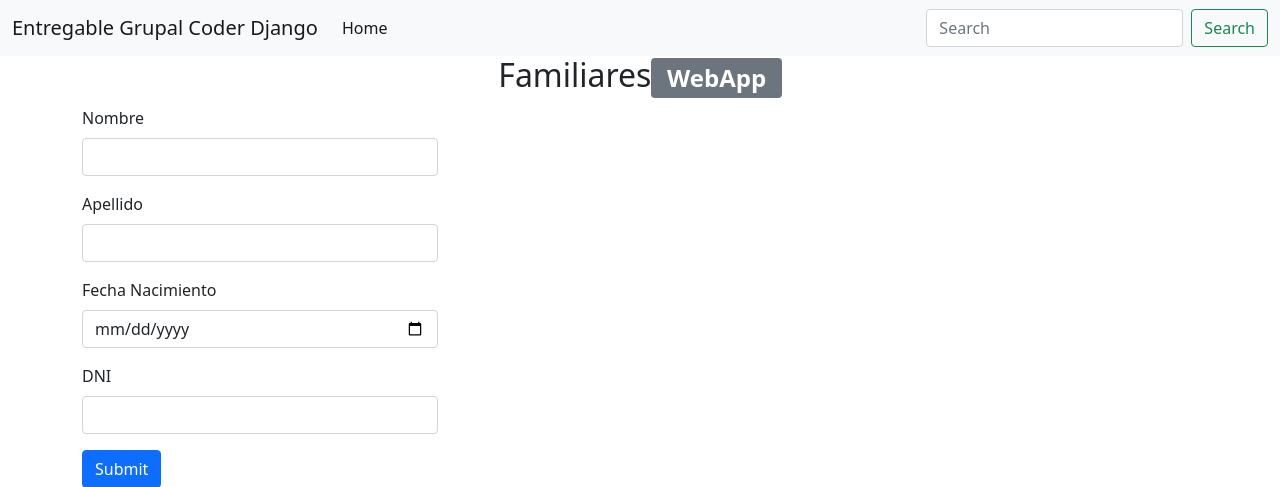
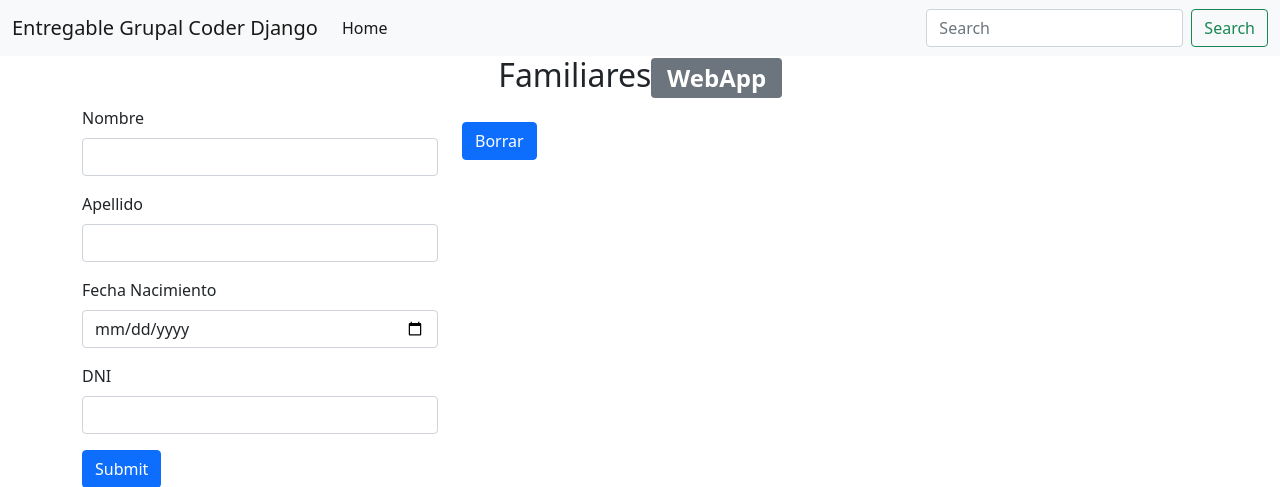
Before and after one commit to arielbotti/MVT-ArielBotti-ArielPerez, a Django app: page / in a window 1280 px wide. Shown: the top 487 px of the page. Run offline with Django 4.2, Linux system fonts and the light colour scheme; data that the repository does not hold is empty.

Commit message:
+ boton borrar DB

```diff
--- a/crud/Templates/index.html
+++ b/crud/Templates/index.html
@@ -58,7 +58,14 @@
           </form>
         </div>
         <div class="col">
+          <form action="/borrar/" method="get">
+            <div class="mb-3">
 
+              <input type="text" class="form-control" id="borrar" name="borrar" value='borrar' hidden>
+            </div>
+
+            <button type="submit" class="btn btn-primary">Borrar</button>
+          </form>
         </div>
         <div class="col">
 
--- a/crud/views.py
+++ b/crud/views.py
@@ -26,7 +26,9 @@ def alta(request):
 
 def borrar(request):
 
+    borrar = request.GET['borrar']
 
+    familiar.objects.all().delete()
+    familiares = familiar.objects.all()
 
-    familiares = familiar.objects.all()
     return render(request,"index.html", {'familiar':familiares})
```
Also changed, not shown: db.sqlite3.
